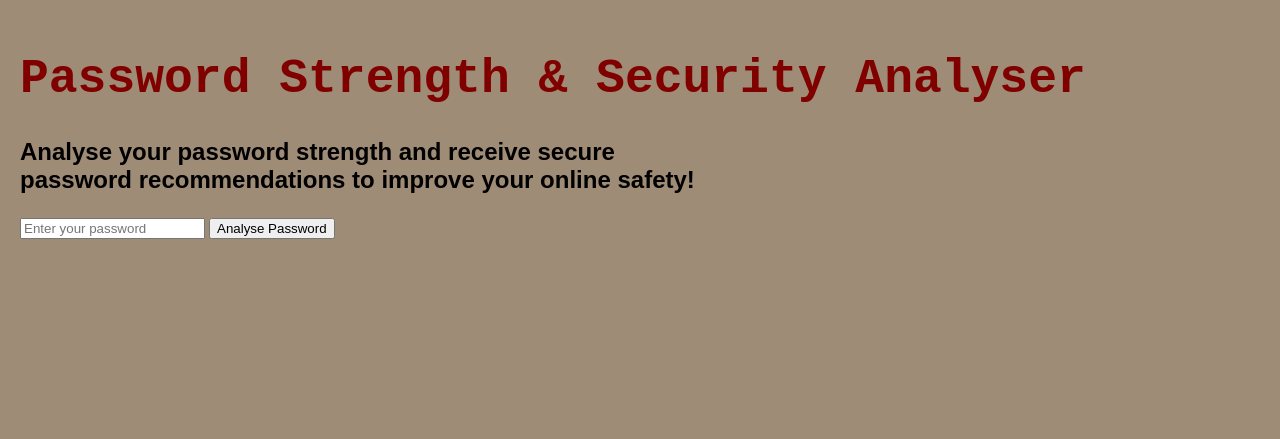
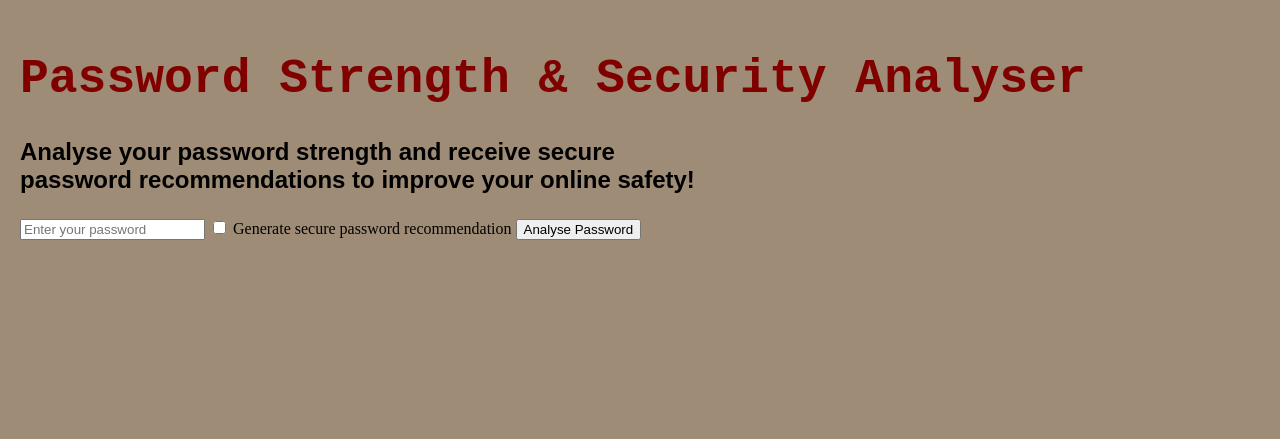
Before and after one commit to eesha-1/password-security-analyser, a Flask app: page / in a window 1280 px wide. Shown: the top 439 px of the page. Run offline with Flask 3, Linux system fonts and the light colour scheme.

Commit message:
Add checkbox in HTML form for recommended secure password

```diff
--- a/templates/index.html
+++ b/templates/index.html
@@ -12,6 +12,12 @@
 
     <form method="POST">
         <input type="password" name="password" placeholder="Enter your password">
+
+        <label>
+            <input type="checkbox" name="recommendation">
+            Generate secure password recommendation
+        </label>
+
         <button type="submit">Analyse Password</button>
     </form>
     {% if error_message %}
```
